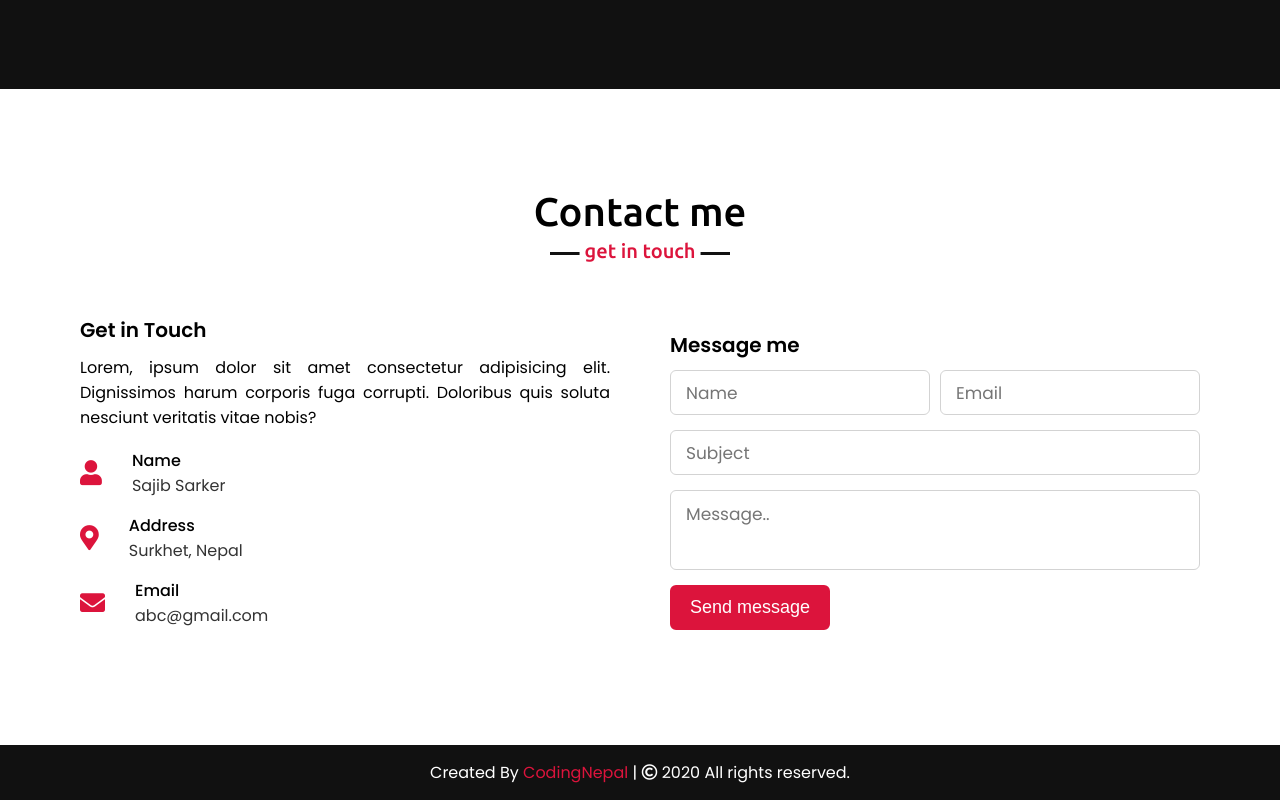
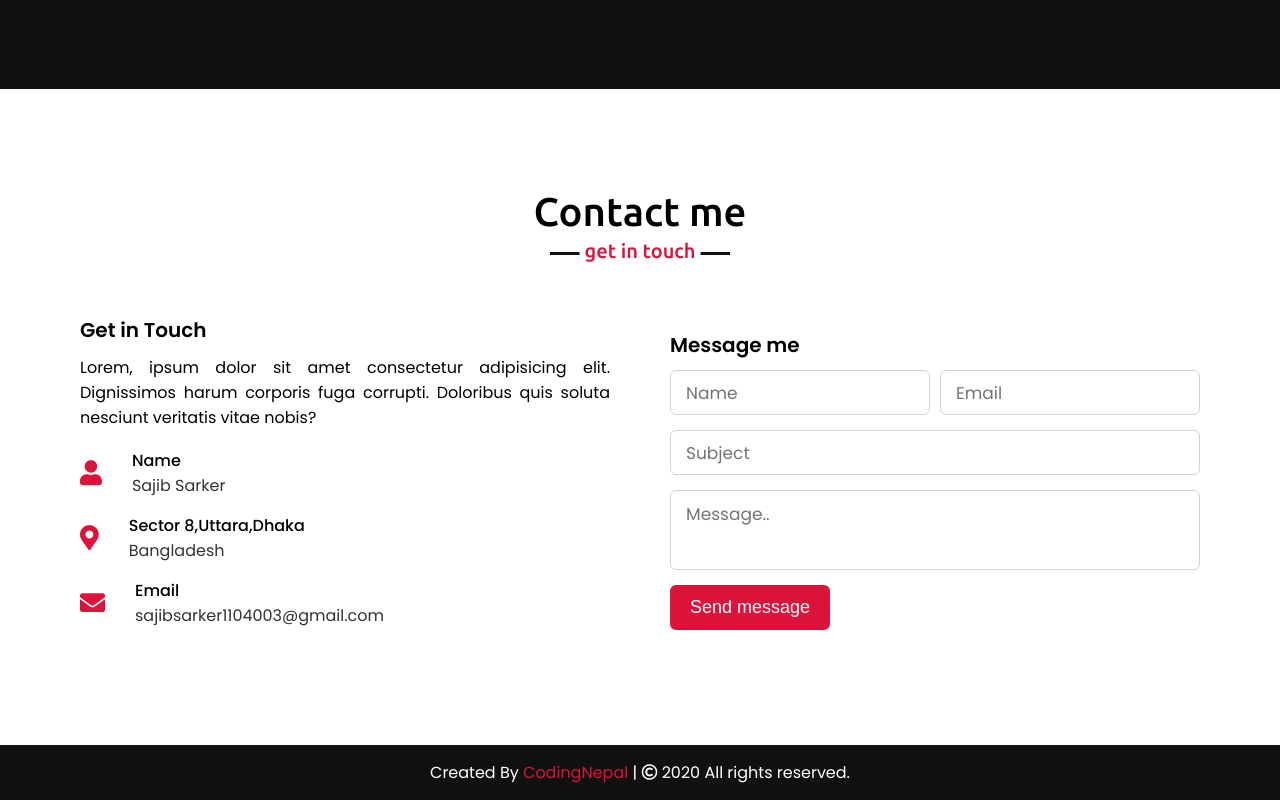
Before and after one commit to sajibsarker-1104003/PortfolioWithHtml, a plain HTML site: page index.html in a window 1280 px wide. Shown: the part 3313-4113 px from the top of the page. Drawn offline with nearby package versions, Linux system fonts and the light colour scheme.

Commit message:
2nd Commit

```diff
--- a/index.html
+++ b/index.html
@@ -214,15 +214,15 @@
                         <div class="row">
                             <i class="fas fa-map-marker-alt"></i>
                             <div class="info">
-                                <div class="head">Address</div>
-                                <div class="sub-title">Surkhet, Nepal</div>
+                                <div class="head">Sector 8,Uttara,Dhaka</div>
+                                <div class="sub-title">Bangladesh</div>
                             </div>
                         </div>
                         <div class="row">
                             <i class="fas fa-envelope"></i>
                             <div class="info">
                                 <div class="head">Email</div>
-                                <div class="sub-title">abc@gmail.com</div>
+                                <div class="sub-title">sajibsarker1104003@gmail.com</div>
                             </div>
                         </div>
                     </div>
```
